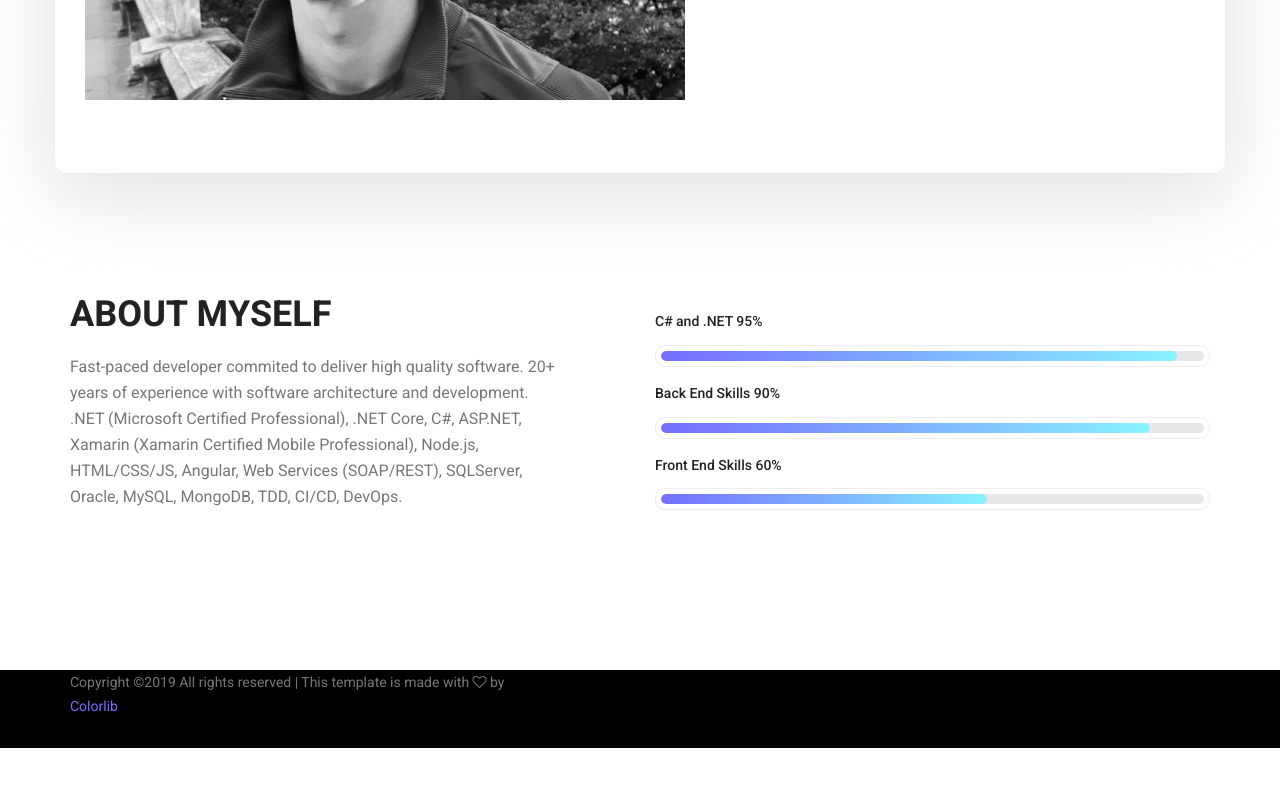
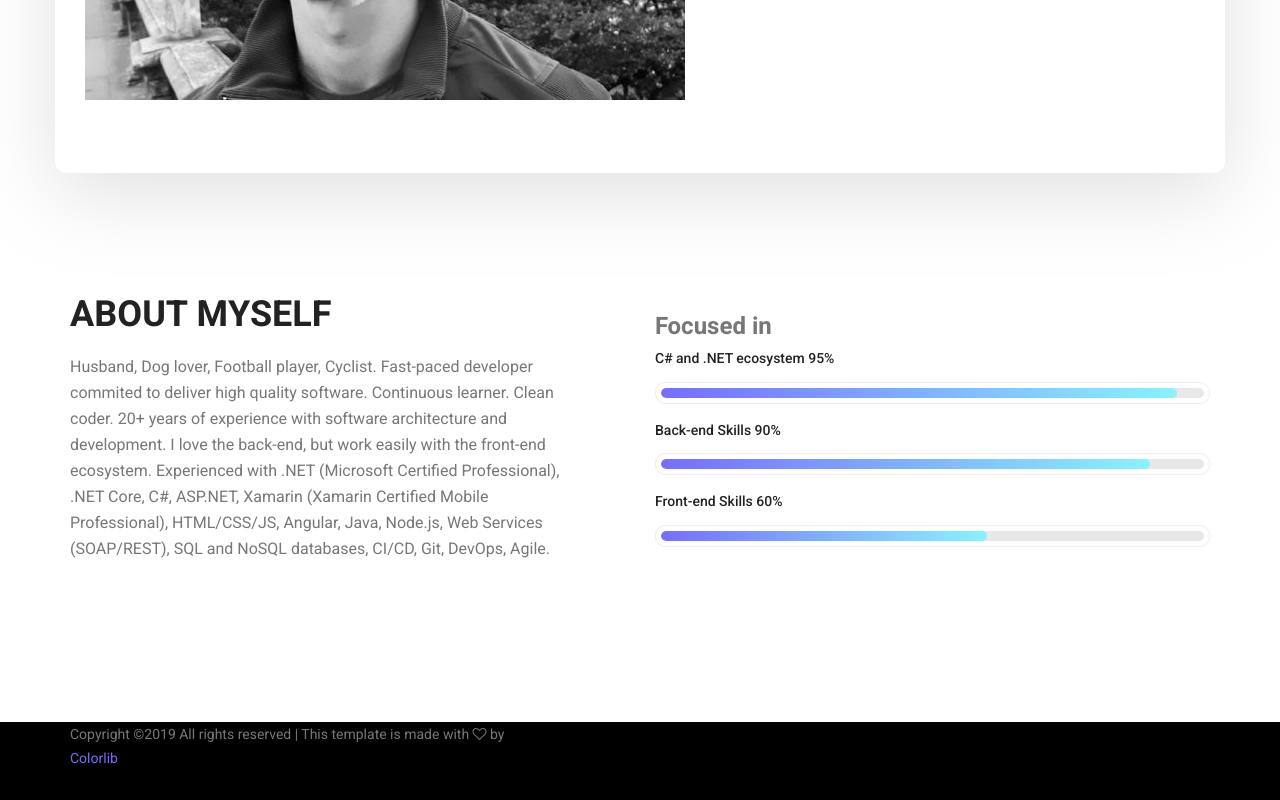
Before and after one commit to jaimemorais/jaimemorais.github.io, a plain HTML site: page index.html in a window 1280 px wide. Shown: the part 787-1587 px from the top of the page. Before the commit the page ends 1535 px from the top, so only its background shows below. Drawn offline with Linux system fonts and the light colour scheme.

Commit message:
Update site

```diff
--- a/index.html
+++ b/index.html
@@ -79,14 +79,24 @@
 					<div class="col-lg-6">
 						<div class="welcome_text">
 							<h4>About Myself</h4>
-        					<p>Fast-paced developer commited to deliver high quality software. 20+ years of experience with software architecture and development. .NET (Microsoft Certified Professional), .NET Core, C#, ASP.NET, Xamarin (Xamarin Certified Mobile Professional), Node.js, HTML/CSS/JS, Angular, Web Services (SOAP/REST), SQLServer, Oracle, MySQL, MongoDB, TDD, CI/CD, DevOps.</p>
+                            <p>
+                                Husband, Dog lover, Football player, Cyclist.
+                                Fast-paced developer commited to deliver high quality software.
+                                Continuous learner. Clean coder.
+
+                                20+ years of experience with software architecture and development.
+                                I love the back-end, but work easily with the front-end ecosystem.
+                                Experienced with .NET (Microsoft Certified Professional), .NET Core, C#, ASP.NET, Xamarin (Xamarin Certified Mobile Professional),
+                                HTML/CSS/JS, Angular, Java, Node.js, Web Services (SOAP/REST), SQL and NoSQL databases, CI/CD, Git, DevOps, Agile.
+                            </p>
 						</div>
 					</div>
 					<div class="col-lg-6">
 						<div class="tools_expert">
 							<div class="skill_main">
+                                <h3>Focused in</h3>
 								<div class="skill_item">
-									<h4>C# and .NET <span class="counter">95</span>%</h4>
+									<h4>C# and .NET ecosystem  <span class="counter">95</span>%</h4>
 									<div class="progress_br">
 										<div class="progress">
 											<div class="progress-bar" role="progressbar" aria-valuenow="95" aria-valuemin="0" aria-valuemax="100"></div>
@@ -94,7 +104,7 @@
 									</div>
 								</div>
 								<div class="skill_item">
-									<h4>Back End Skills <span class="counter">90</span>%</h4>
+									<h4>Back-end Skills  <span class="counter">90</span>%</h4>
 									<div class="progress_br">
 										<div class="progress">
 											<div class="progress-bar" role="progressbar" aria-valuenow="90" aria-valuemin="0" aria-valuemax="100"></div>
@@ -102,7 +112,7 @@
 									</div>
 								</div>
 								<div class="skill_item">
-									<h4>Front End Skills <span class="counter">60</span>%</h4>
+									<h4>Front-end Skills  <span class="counter">60</span>%</h4>
 									<div class="progress_br">
 										<div class="progress">
 											<div class="progress-bar" role="progressbar" aria-valuenow="60" aria-valuemin="0" aria-valuemax="100"></div>
```
Also changed, not shown: img/profile3.jpg (added). Lines whose indentation alone changed are shown as unchanged.
